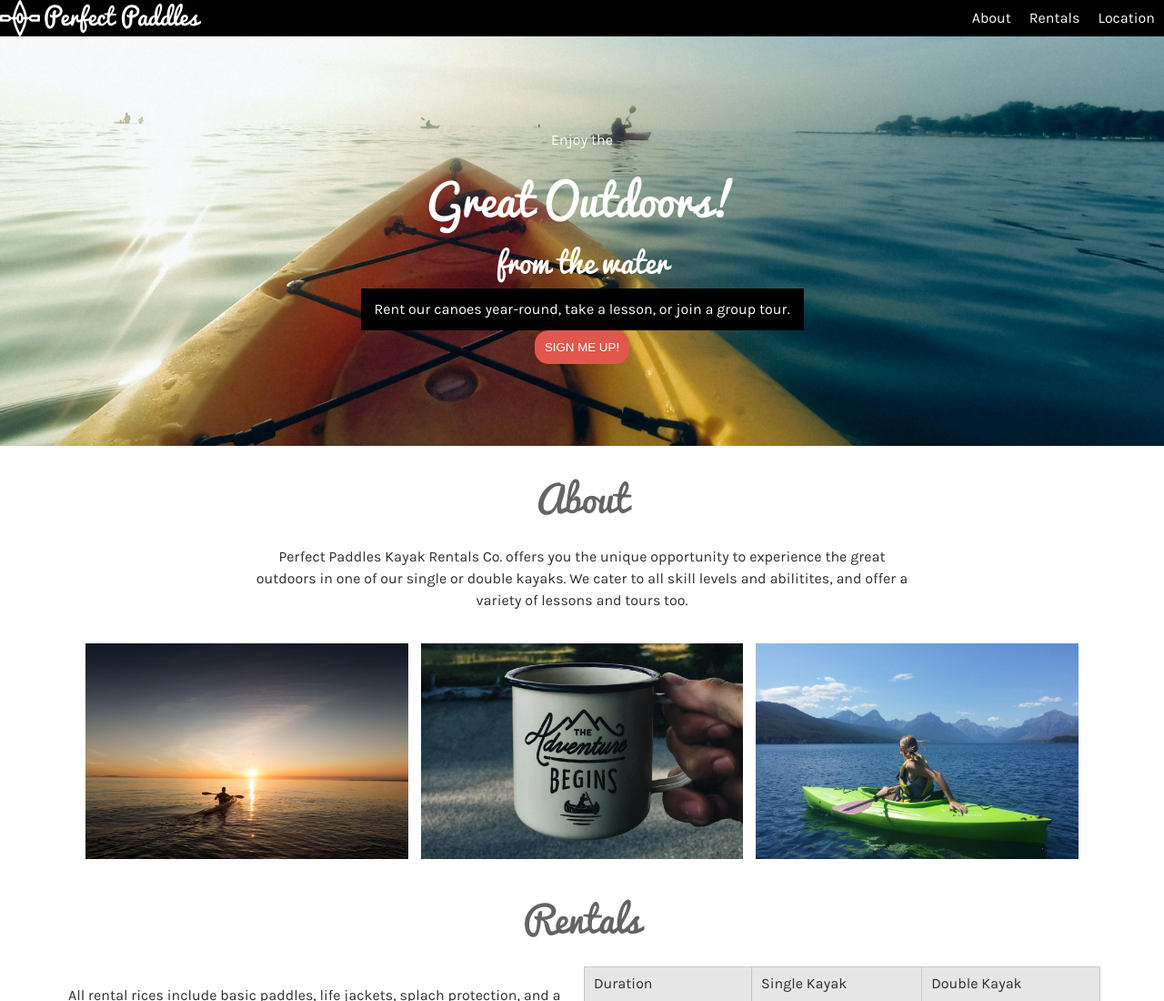
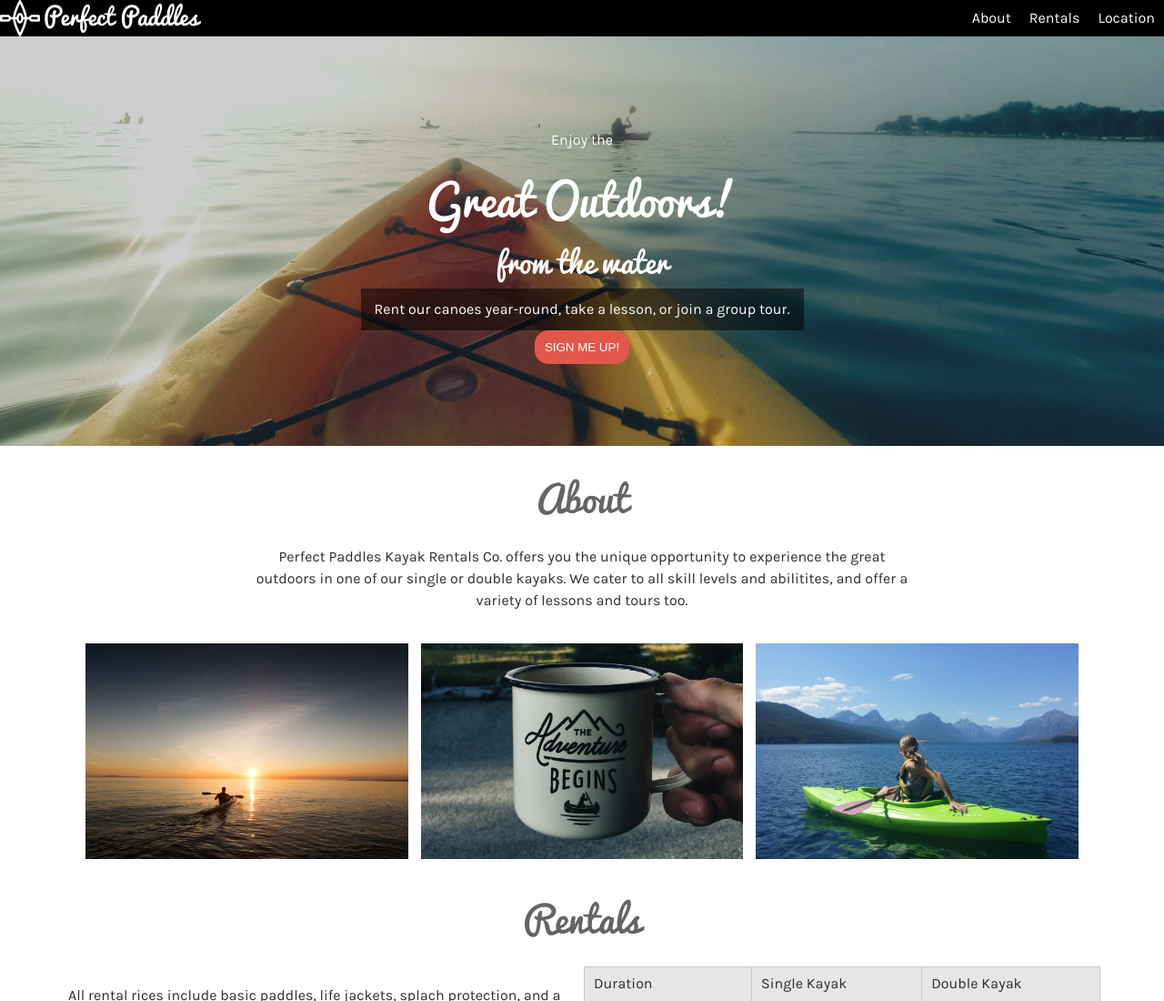
Before and after one commit to scottliv/perfect-paddles, a plain HTML site: page index.html in a window 1280 px wide. Shown: the top 1100 px of the page at 91% size. Drawn offline with Linux system fonts and the light colour scheme.

Commit message:
add background gradient over hero image

```diff
--- a/style.css
+++ b/style.css
@@ -105,7 +105,12 @@ header div {
     justify-content: center;
     margin: auto;
     min-height: 450px;
-    background-image: url('images/kayak-bkgd.jpg');
+    background:
+        linear-gradient(
+            rgba(80, 80, 80, 0.25),
+            rgba(80, 80, 80, 0.25)
+        ),
+        url('images/kayak-bkgd.jpg');
     background-position: center;
     background-size: cover;
     background-repeat: no-repeat;
@@ -122,7 +127,7 @@ header div h2 {
 }
 
 .sub {
-    background-color: #000;
+    background-color: rgba(0, 0, 0, 0.5);
 }
 
 header button {
```
